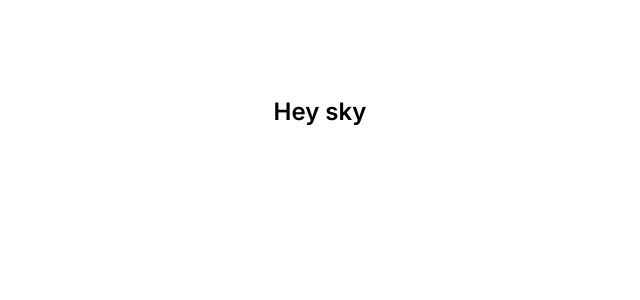
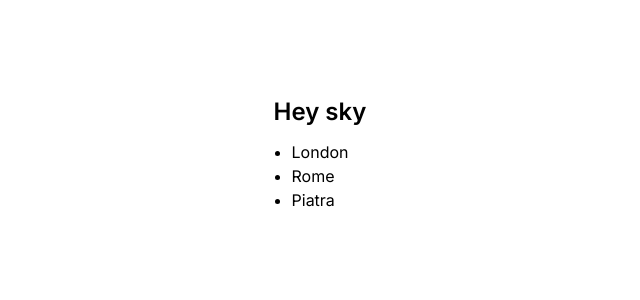
Before and after one commit to bogdaaamn/next-sky, a Next.js app: page / in a window 1280 px wide. Shown: the top 300 px of the page, without its empty margins (320-960 px from the left). Built offline with nearby package versions, Linux system fonts and the light colour scheme.

Commit message:
feature: Add list on home

```diff
--- a/src/app/page.tsx
+++ b/src/app/page.tsx
@@ -1,7 +1,20 @@
+import Link from "next/link";
+
 export default function Home() {
   return (
     <main className="flex min-h-screen flex-col items-center p-24">
       <h2 className="mb-3 text-2xl font-semibold">Hey sky</h2>
+      <ul className="list-disc">
+        <li>
+          <Link href="/london">London</Link>
+        </li>
+        <li>
+          <Link href="/rome">Rome</Link>
+        </li>
+        <li>
+          <Link href="/piatra-neamt">Piatra</Link>
+        </li>
+      </ul>
     </main>
   );
 }
```
